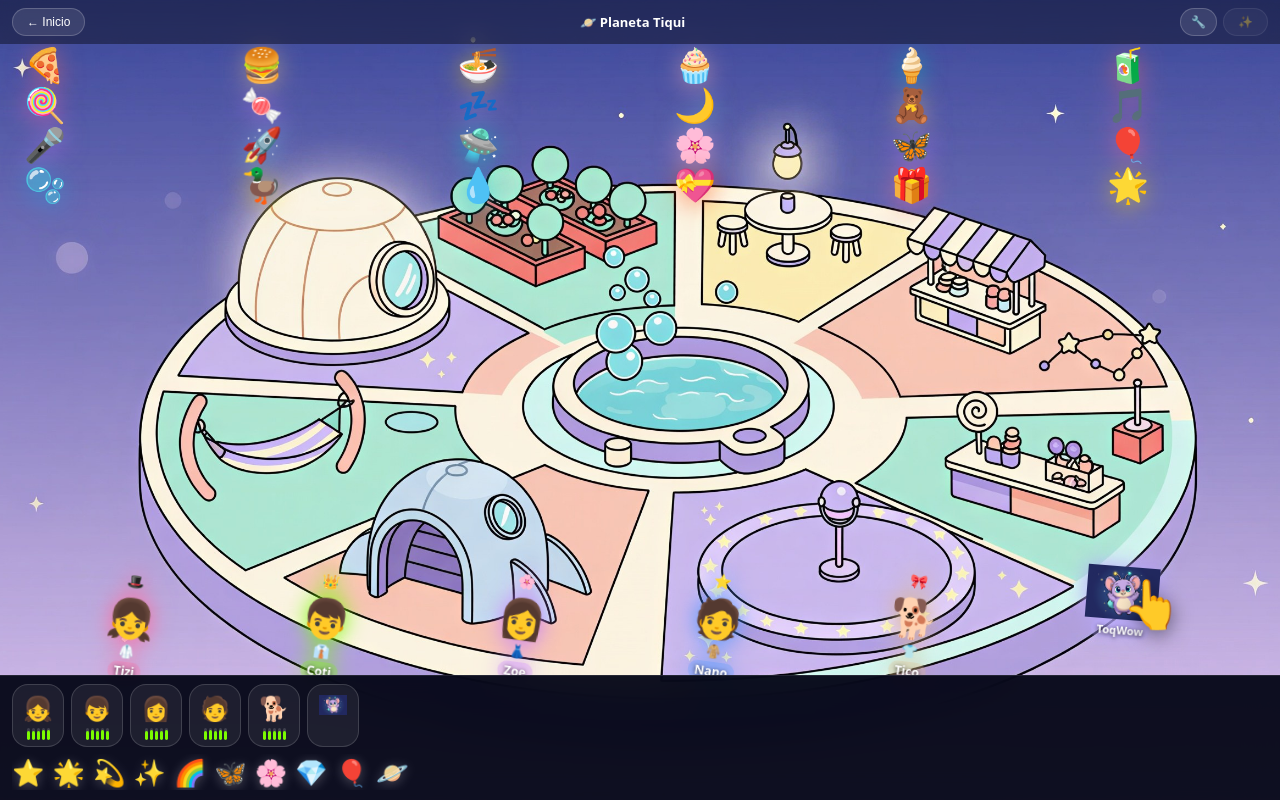
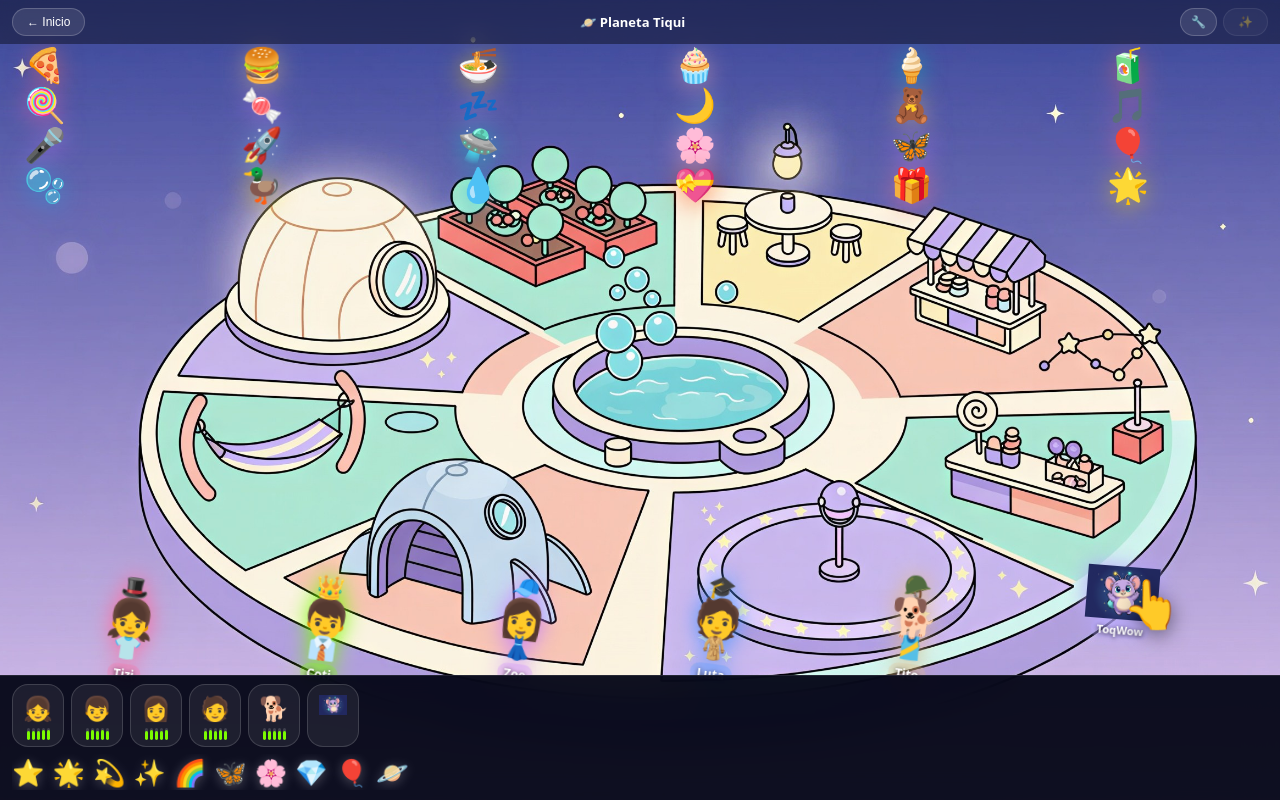
Before and after one commit to ToqWow/ToqWow, a Next.js app in the folder apps/web/: page /mundo/0 in a window 1280 px wide. Built offline with nearby package versions, Linux system fonts and the light colour scheme.

Commit message:
feat: renombrar Nano->Luta y Tico->Tito, 28 ropas (oficios+disfraces) y 23 sombreros/orejitas, arreglar proporciones cabeza/ropa/sombrero

```diff
--- a/apps/web/app/mundo/0/page.tsx
+++ b/apps/web/app/mundo/0/page.tsx
@@ -40,13 +40,25 @@ const CITIZENS_DEF = [
   {name:'Tizi',   emoji:'👧', color:'#FF6B9D'},
   {name:'Coti',   emoji:'👦', color:'#7CFC00'},
   {name:'Zoe',    emoji:'👩', color:'#C77DFF'},
-  {name:'Nano',   emoji:'🧑', color:'#4D96FF'},
-  {name:'Tico',   emoji:'🐕', color:'#DEB887'},
+  {name:'Luta',   emoji:'🧑', color:'#4D96FF'},
+  {name:'Tito',   emoji:'🐕', color:'#DEB887'},
   {name:'ToqWow', img:'/toqwow-character-full.png', color:'#B8A9FF', isMascot:true},
 ];
 const HAIR_OPTS  = ['👱','🧑‍🦱','👩‍🦰','🧑‍🦲','👩‍🦳','🧑','👱‍♀️','🧑‍🦱'];
-const SUIT_OPTS  = ['🥼','👔','👗','🧥','👕','🎽','🦺','👘'];
-const ACC_OPTS   = ['🎩','👑','🌸','⭐','🎀','🕶️','🌙','💫'];
+/* Ropa: remeras simples + uniformes de oficios + disfraces — pensado para
+   que el chico arme "quiero ser bombero", "quiero ser sirena", etc. */
+const SUIT_OPTS  = [
+  '👕','👔','👗','🧥','🎽','🦺','👘','🥋','🩱','🥻',       // ropa básica
+  '🧑‍⚕️','🧑‍🚀','🧑‍🍳','🧑‍🚒','🧑‍🌾','🧑‍🔬','🧑‍✈️','🧑‍🎨','👮','🥼', // oficios
+  '🦸','🧙','🧚','🧜‍♀️','🥷','👸','🤴','🕵️',              // disfraces
+];
+/* Sombreros/gorros/vinchas + cositas "wow" (orejitas, cuernos, antenas
+   al estilo ToqWow) — todo elegible sin necesitar leer una palabra. */
+const ACC_OPTS   = [
+  '🎩','👑','🧢','🎓','🪖','⛑️','👒',       // sombreros/cascos
+  '🎀','🌸','⭐','💫','🌈','🍀','🎗️','🧣',   // vinchas/moños
+  '🐰','🐻','🦄','👽','🎭','🕶️','🌙','🦋',   // orejitas y cosas geniales
+];
 
 const NEED_ICONS:  Record<Need,string> = {hunger:'🍕',sleep:'💤',fun:'🎮',bath:'🛁',love:'💖'};
 const NEED_LABEL:  Record<Need,string> = {hunger:'Hambre',sleep:'Sueño',fun:'Diversión',bath:'Baño',love:'Amor'};
@@ -444,9 +456,9 @@ export default function Mundo0() {
                     <img src={ch.img} alt={ch.name} draggable={false}
                       style={{width:'9vh',height:'auto',objectFit:'contain'}}/>
                   ) : (<>
-                    <div style={{fontSize:'1.6vh'}}>{ACC_OPTS[ch.acc]}</div>
-                    <div style={{fontSize:'4.4vh'}}>{ch.emoji}</div>
-                    <div style={{fontSize:'1.5vh',marginTop:-2}}>{SUIT_OPTS[ch.suit]}</div>
+                    <div style={{fontSize:'2.6vh',marginBottom:'-1.3vh',position:'relative',zIndex:2}}>{ACC_OPTS[ch.acc]}</div>
+                    <div style={{fontSize:'4.4vh',position:'relative',zIndex:1}}>{ch.emoji}</div>
+                    <div style={{fontSize:'2.6vh',marginTop:'-1.3vh',position:'relative',zIndex:2}}>{SUIT_OPTS[ch.suit]}</div>
                   </>)}
                   <div style={{fontSize:'1.4vh',fontWeight:700,color:'white',textShadow:'0 1px 4px rgba(0,0,0,.8)',
                     background:`${ch.color}44`,borderRadius:8,padding:'1px 6px',marginTop:2,whiteSpace:'nowrap'}}>{ch.name}</div>
```
